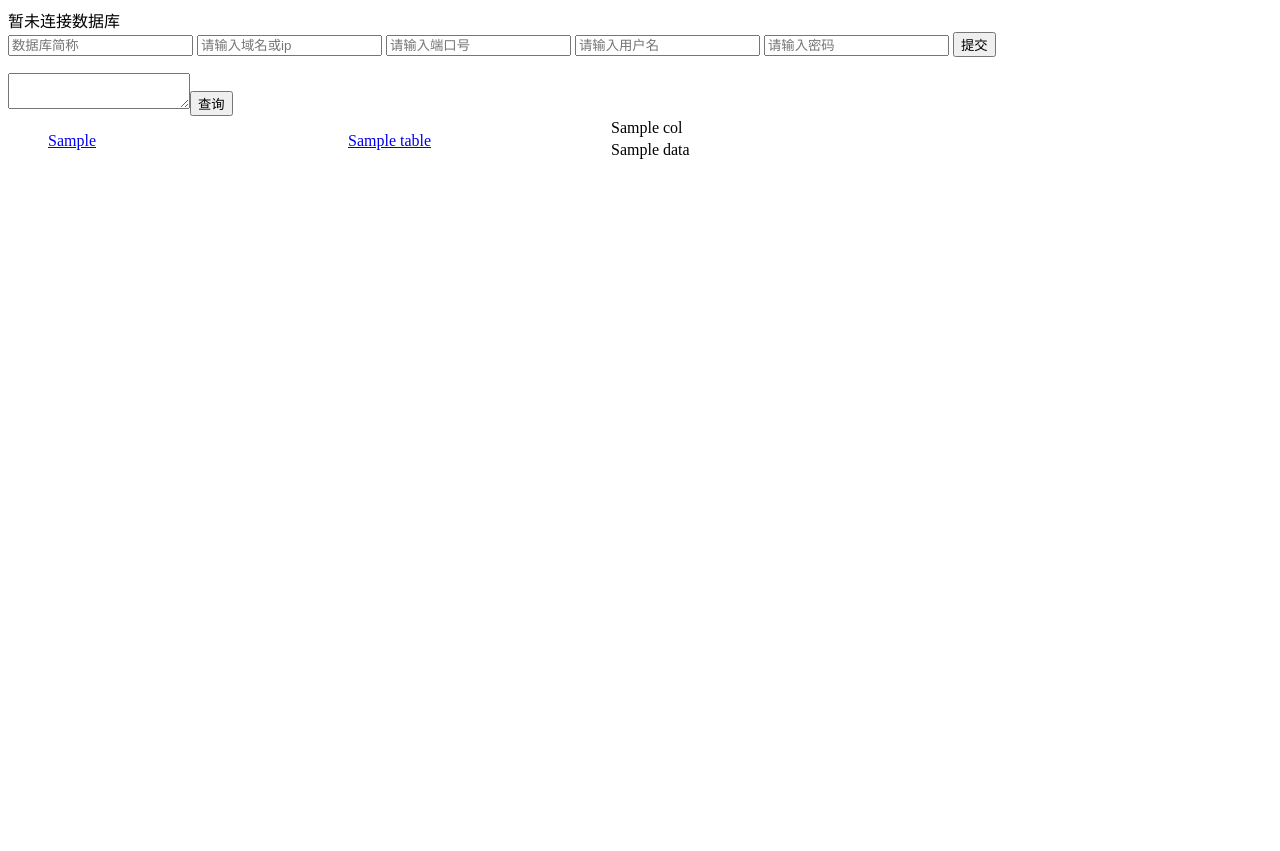
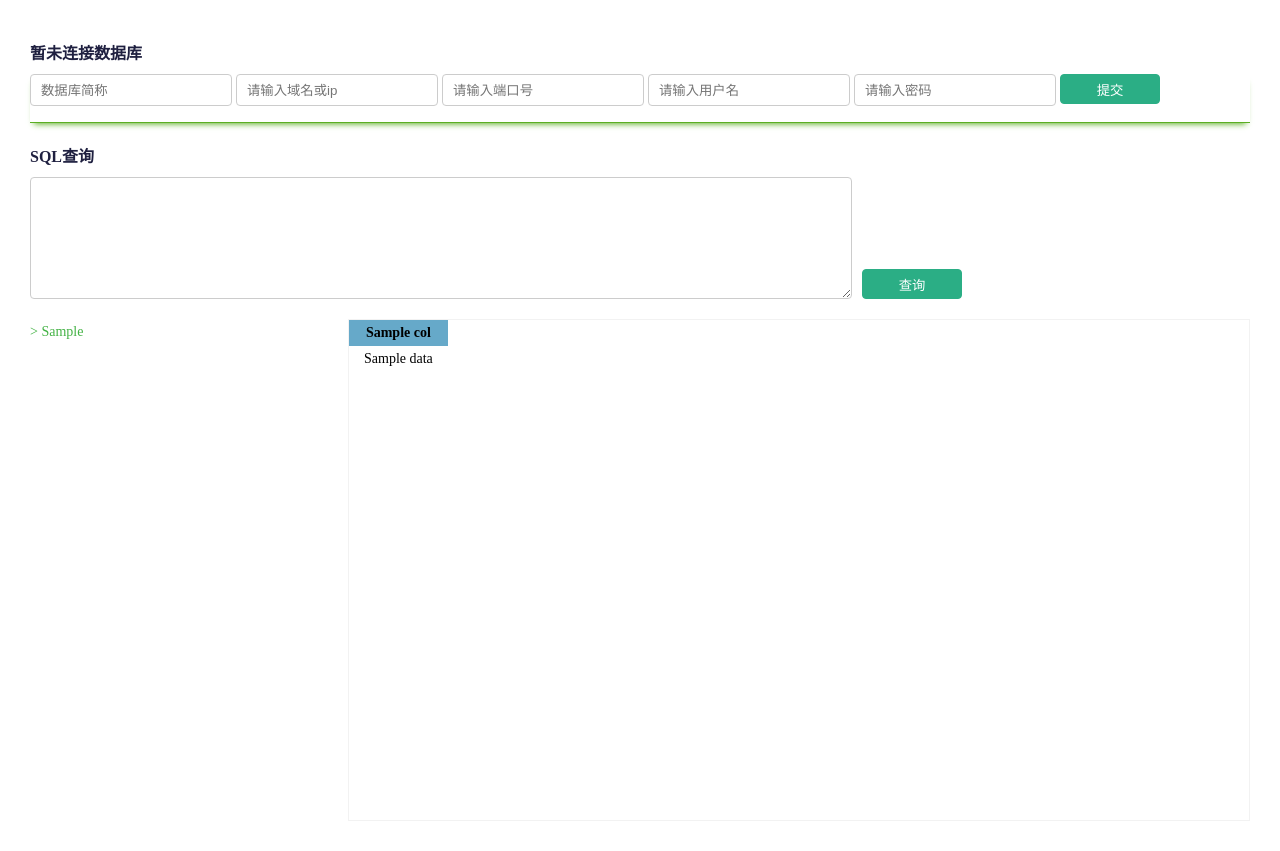
Before and after one commit to xiaguangze/gui_db, a Flask app: template templates/index.html in a window 1280 px wide. Before the commit the page ends 159 px from the top, so only its background shows below. Run offline with Flask 2, Linux system fonts and the light colour scheme; the template is opened without the code that fills it: most values are stand-ins (such as "Sample title", 1, 10 or a date in 2020).

Commit message:
“样式优化

```diff
--- a/app.py
+++ b/app.py
@@ -63,7 +63,7 @@ def query(name):
     session["tables"] = tables = return_data(session["host"], session["port"], session["user"], session["pswd"], sql, databases=name)
     session["db_name"] = name
 
-    return render_template("index.html", dbs=session["dbs"], tables=tables)
+    return render_template("index.html", dbs=session["dbs"], tables=tables, query_db=name)
 
 
 @app.route("/table_data/<name>", methods=["GET"])
@@ -73,7 +73,7 @@ def table_data(name):
     sql = "select * from %s;" % name
     datas = return_data(session["host"], session["port"], session["user"], session["pswd"], sql, databases=session["db_name"], status=1)
 
-    return render_template("index.html", dbs=session["dbs"], tables=session["tables"], cols=session["col"], datas=datas)
+    return render_template("index.html", dbs=session["dbs"], tables=session["tables"], cols=session["col"], datas=datas, query_db=session["db_name"])
 
 
 @app.route("/query_one", methods=["POST"])
@@ -82,7 +82,7 @@ def query_one():
         sql = request.form["query_one"]
         datas = return_data(session["host"], session["port"], session["user"], session["pswd"], sql, databases=session["db_name"], status=1)
 
-        return render_template("index.html", dbs=session["dbs"], tables=session["tables"], cols=session["col"], datas=datas)
+        return render_template("index.html", dbs=session["dbs"], tables=session["tables"], cols=session["col"], datas=datas, query_db=session["db_name"])
 
 
 if __name__ == '__main__':
--- /dev/null
+++ b/static/base_css.css
@@ -0,0 +1,92 @@
+body{
+    margin: 0;
+    padding: 30px;
+}
+.default-input{
+    height: 30px;
+    width:180px;
+    border: 1px solid #ccc;
+    border-radius: 4px;
+    outline-style: none;
+    padding: 0 10px;
+}
+
+.default-btn{
+    width: 100px;
+    height: 30px;
+    background: #2bae85;
+    color: #fff;
+    border: 1px solid #2bae85;
+    border-radius: 4px;
+}
+.head-title{
+    font-size: 16px;
+    color: #1f2040;
+    font-weight: 600;
+    margin: 10px 0;
+}
+.head-filter{
+    border-bottom: 1px solid #5bae23;
+    box-shadow: 0px 5px 6px -4px #5bae23;
+    margin-bottom: 20px;
+}
+.default-textarea{
+    width: 800px;
+    height: 100px;
+    border: 1px solid #ccc;
+    border-radius: 4px;
+    padding: 10px;
+    outline-style: none;
+    margin-right: 10px;
+}
+.sql-form{
+    display: flex;
+    align-items: flex-end;
+}
+.db-wrap{
+    font-size: 14px;
+    display: flex;
+    align-items: flex-start;
+    margin-top: 20px;
+    width: 100%;
+    overflow: hidden;
+}
+.db-row{
+    padding: 0;
+    list-style: none;
+    width: 385px;
+    margin: 0;
+}
+.db-row .db-name{
+    text-decoration: none;
+    color:  #43b244;
+}
+.db-table{
+
+}
+.table-row{
+    list-style: none
+}
+.table-row .table-name{
+    text-decoration: none;
+    color: #134857;
+}
+.table-wrap{
+    max-width: 900px;
+    overflow-x: scroll;
+    height: 500px;
+    min-width: 900px;
+    border: 1px solid #f2f2f2;
+    overflow-y: scroll;
+}
+
+.table-wrap td, th{
+    padding: 5px 15px;
+}
+.table-wrap tr:nth-child(even){
+    background: #c4cbcf;
+}
+
+.table-wrap th{
+    background:#66a9c9;
+}
--- a/templates/base.html
+++ b/templates/base.html
@@ -3,60 +3,62 @@
 <head>
     <meta charset="UTF-8">
     <title>数据库工具</title>
-    {% block link %}{% endblock %}
+    <link href="../static/base_css.css" rel="stylesheet" />
 </head>
 <body>
-<div>
+<div class="head-title">
     {% if g.nick %}已连接数据库 -- {{ g.nick }}
     {% else %}暂未连接数据库
     {% endif %}
 </div>
-<div>
+<div class="head-filter">
     <form method="post">
-        <input name="nick" placeholder="数据库简称" required>
-        <input name="host" placeholder="请输入域名或ip" required>
-        <input name="port" placeholder="请输入端口号" required>
-        <input name="user" placeholder="请输入用户名" required>
-        <input name="pswd" placeholder="请输入密码" type="password" required>
-        <input type="submit" value="提交">
+        <input name="nick" placeholder="数据库简称" required class="default-input">
+        <input name="host" placeholder="请输入域名或ip" required class="default-input">
+        <input name="port" placeholder="请输入端口号" required class="default-input">
+        <input name="user" placeholder="请输入用户名" required class="default-input">
+        <input name="pswd" placeholder="请输入密码" type="password" required class="default-input">
+        <input type="submit" value="提交" class="default-btn">
         <p style="color: red;">{{ error }}</p>
     </form>
 </div>
 <div>
-    <form action="/query_one" method="post">
-        <textarea name="query_one"></textarea><input type="submit" value="查询">
+    <div class="head-title"> SQL查询 </div>
+    <form action="/query_one" method="post" class="sql-form">
+        <textarea name="query_one" class="default-textarea"></textarea><input type="submit" value="查询" class="default-btn">
     </form>
 </div>
-<div style="width: 300px; float: left">
+<div  class="db-wrap">
     {% if dbs %}
-    <ul style="list-style: none">
+    <ul class="db-row">
         {% for db in dbs %}
-            <li>
-                <a href="{{ url_for("query", name=db) }}">{{ db }}</a>
+            <li style=" padding: 5px 0;">
+                <a href="{{ url_for("query", name=db) }}" class="db-name"> &gt; {{ db }}</a>
+                <div class="db-table">
+                    {% if tables and query_db == db%}
+                    <ul class="table-row">
+                        {% for table in tables %}
+                            <li style=" padding: 2px 0;">
+                                <a class="table-name" href="{{ url_for("table_data", name=table) }}"> &gt; &nbsp;&nbsp;{{ table }}</a>
                             </li>
                         {% endfor %}
                     </ul>
                     {% endif %}
                 </div>
-<div style="width: 300px;float: left">
-    {% if tables %}
-    <ul style="list-style: none">
-        {% for table in tables %}
-            <li style="width: 300px">
-                <a style="width: 300px;word-break: break-all;margin-bottom: 10px" href="{{ url_for("table_data", name=table) }}">{{ table }}</a>
             </li>
         {% endfor %}
     </ul>
     {% endif %}
-</div>
-<div style="float: left">
-    <table>
+
+    <div class="table-wrap">
+        <table cellspacing="0" cellpadding="0" >
             {% if cols and datas %}
-        <tr>
+                <thead>
                     {% for col in cols %}
-            <td>{{ col }}</td>
+                    <th>{{ col }}</th>
                     {% endfor %}
-        </tr>
+                </thead>
+                <tbody>
                     {% for data in datas %}
                     <tr>
                         {% for d in data %}
@@ -64,9 +66,13 @@
                         {% endfor %}
                     </tr>
                     {% endfor %}
+                </tbody>
             {% endif %}
         </table>
     </div>
+</div>
+
+
 {% block body %}{% endblock %}
 </body>
 </html>
--- a/templates/index.html
+++ b/templates/index.html
@@ -1,8 +1,4 @@
 {% extends "base.html" %}
-
-{% block link %}
-
-{% endblock %}
 
 {% block body %}
 
```
Lines whose indentation alone changed are shown as unchanged.
